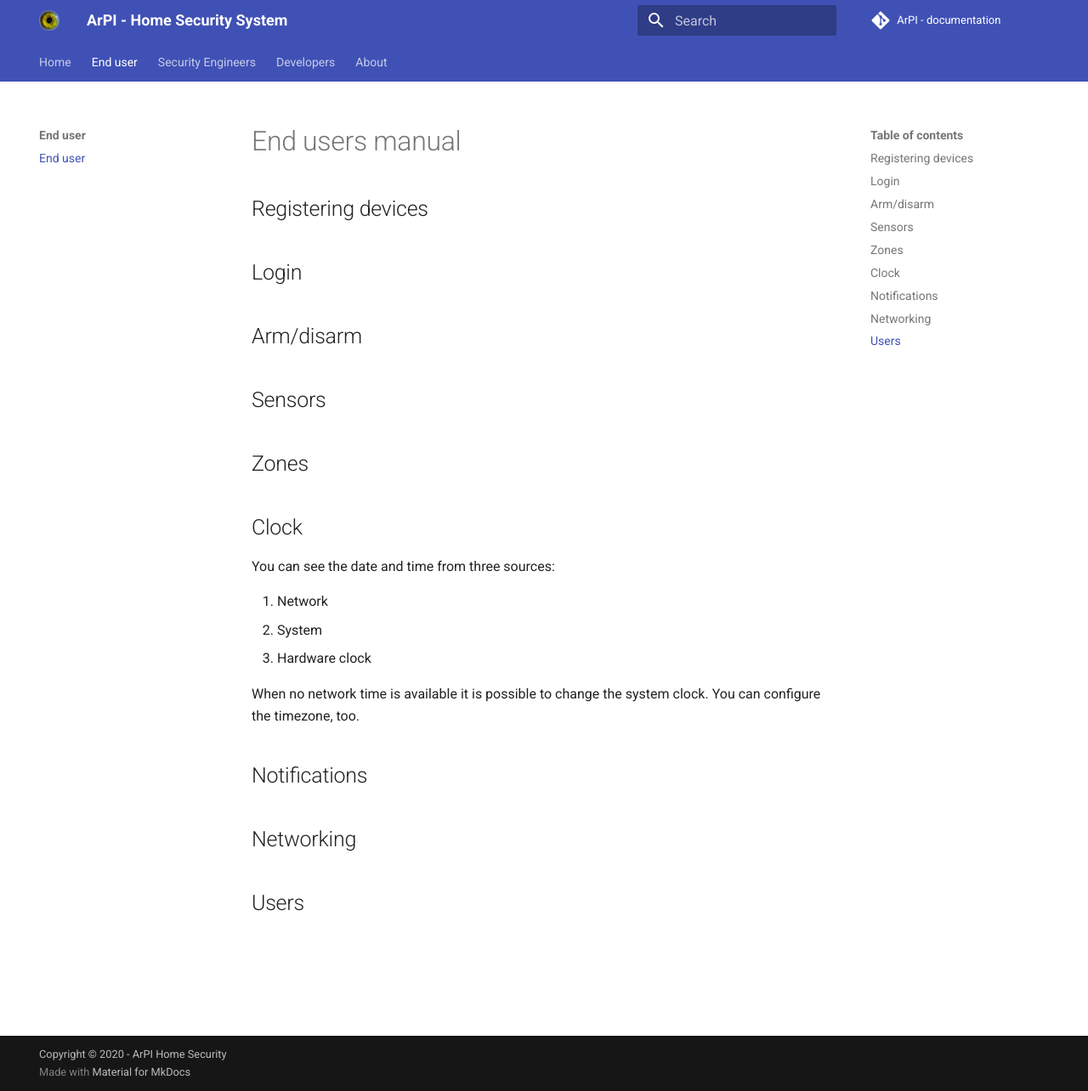
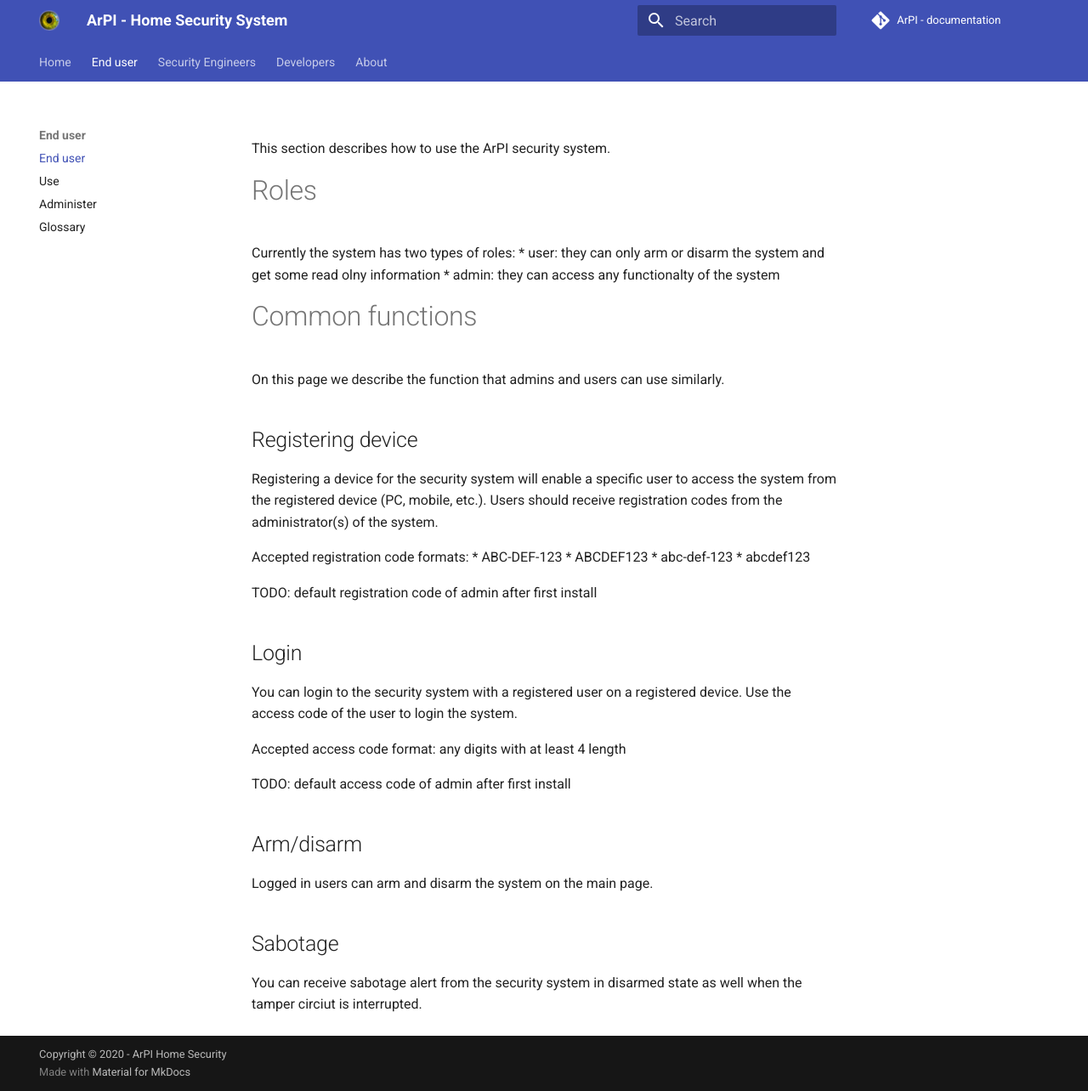
Before and after one commit to ArPIHomeSecurity/arpi_documentation, an MkDocs documentation site: the page built from docs/end_users/index.md, in a window 1280 px wide and 1284 px high. Shown: the whole window at 85% size. Built offline with MkDocs 1.6.1 and Material for MkDocs 9.7.7, drawn with Linux system fonts in a browser that asks for light colours; comment, search, counter and statistics services are not loaded.

Commit message:
Add end user documentation

```diff
--- a/docs/end_users/index.md
+++ b/docs/end_users/index.md
@@ -1,28 +1,42 @@
-# End users manual
+This section describes how to use the ArPI security system.
 
-## Registering devices
+# Roles
+
+Currently the system has two types of roles:
+* user: they can only arm or disarm the system and get some read olny information
+* admin: they can access any functionalty of the system
+
+
+# Common functions
+
+On this page we describe the function that admins and users can use similarly.
+## Registering device
+
+Registering a device for the security system will enable a specific
+user to access the system from the registered device (PC, mobile, etc.).
+Users should receive registration codes from the administrator(s) of the system.
+
+Accepted registration code formats:
+* ABC-DEF-123
+* ABCDEF123
+* abc-def-123
+* abcdef123
+
+TODO: default registration code of admin after first install
 
 ## Login
+You can login to the security system with a registered user on a registered device.
+Use the access code of the user to login the system.
+
+Accepted access code format: any digits with at least 4 length
+
+TODO: default access code of admin after first install
 
 ## Arm/disarm
 
-## Sensors
+Logged in users can arm and disarm the system on the main page.
 
-## Zones
+## Sabotage
 
-## Clock
-
-You can see the date and time from three sources:
-
-1. Network
-2. System
-3. Hardware clock
-
-When no network time is available it is possible to change the system clock.
-You can configure the timezone, too.
-
-## Notifications
-
-## Networking
-
-## Users
+You can receive sabotage alert from the security system in disarmed state
+as well when the tamper circiut is interrupted.
--- a/mkdocs.yml
+++ b/mkdocs.yml
@@ -32,6 +32,9 @@
     - Home: index.md
     - End user:
         - End user: end_users/index.md
+        - Use: end_users/user.md
+        - Administer: end_users/admin.md
+        - Glossary: end_user/glossary.md
     - Security Engineers:
         - Security Engineers: security_engineers/index.md
     - Developers:
```
Also changed, not shown: docs/end_users/admin.md (added, +87 -0 lines), docs/end_users/glossary.md (added, +6 -0 lines), docs/end_users/user.md (added, +8 -0 lines).
